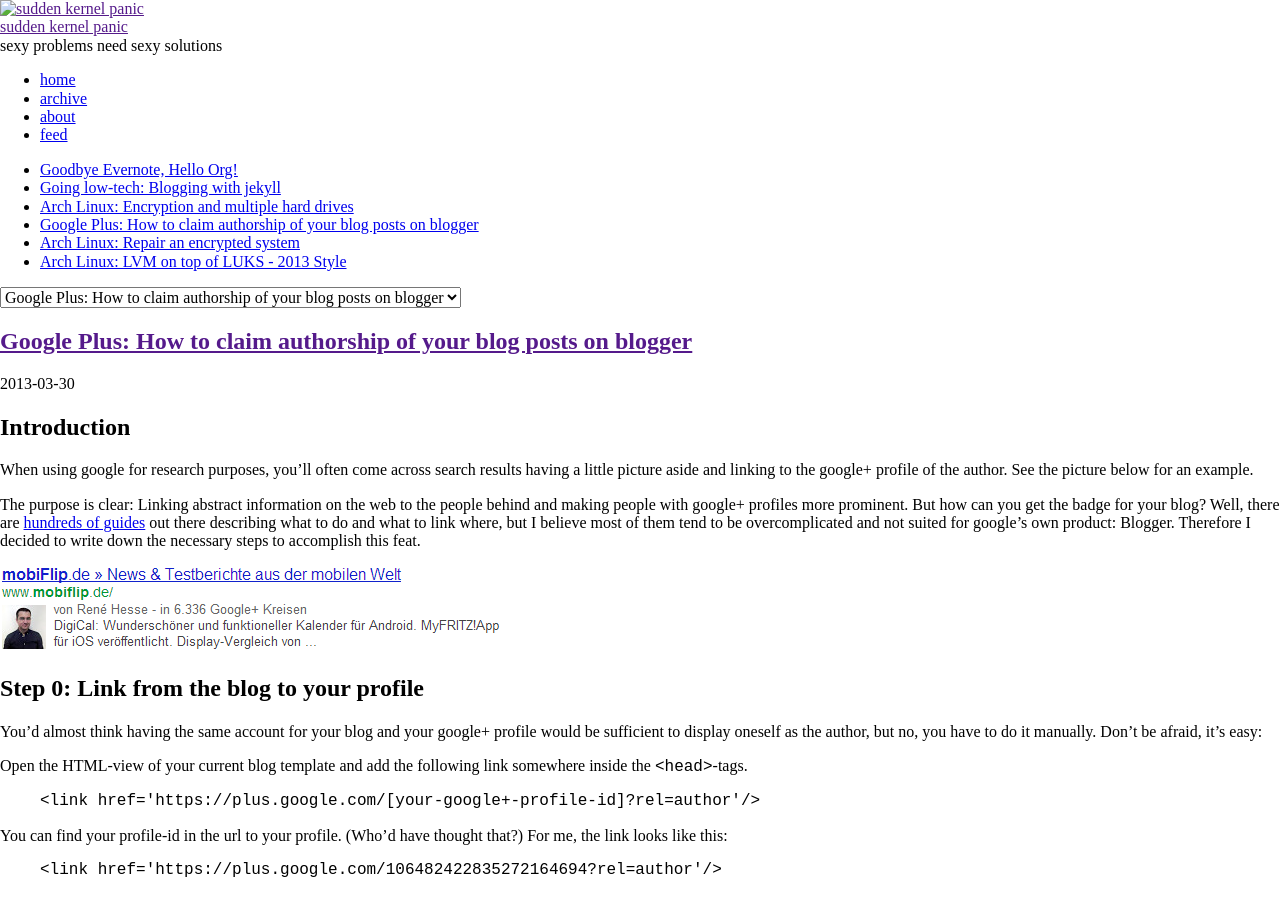
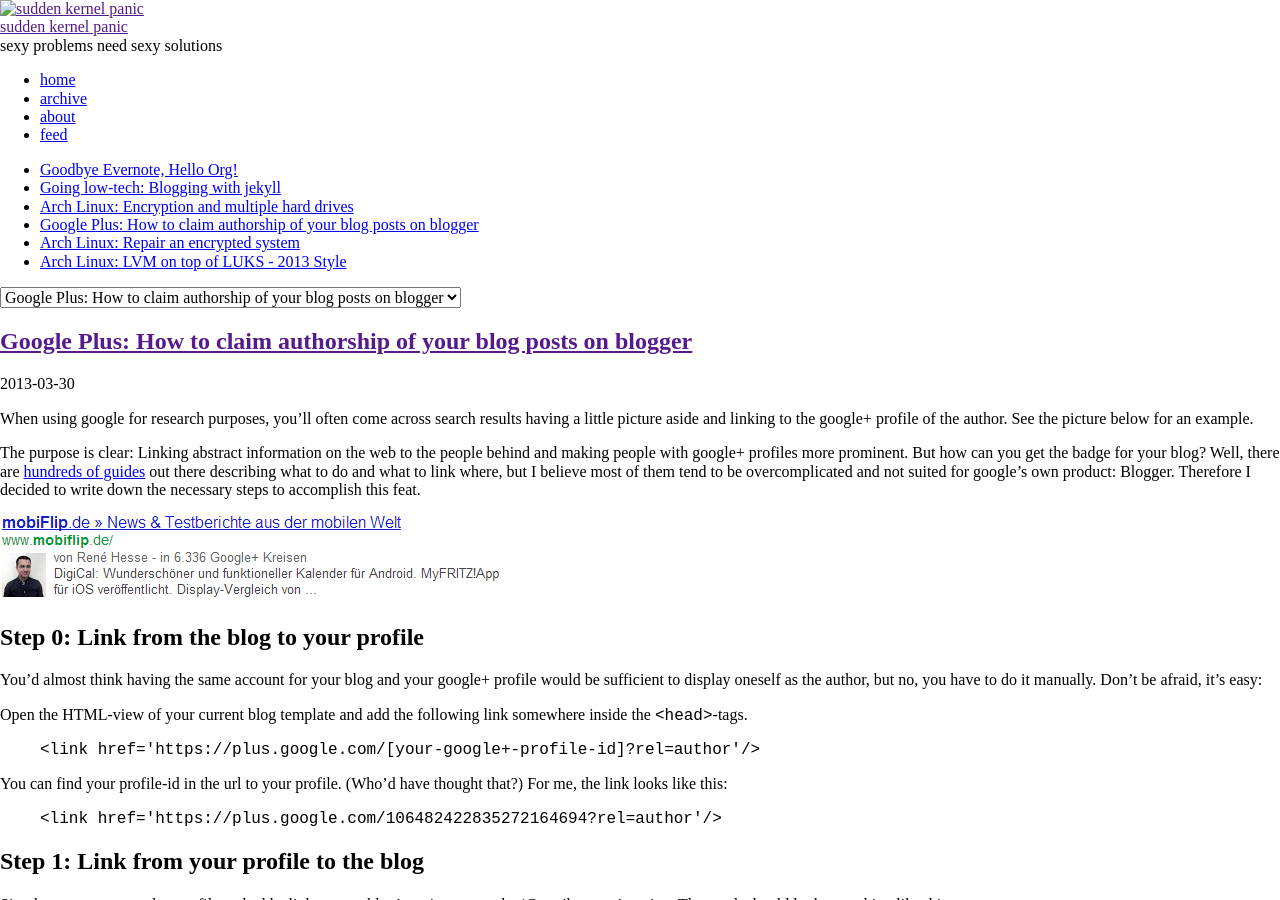
Before and after one commit to Bin7me/bin7me.github.io, a Jekyll site: the page built from _posts/2013-03-30-google-plus-how-to-claim-authorship-of.markdown, in a window 1280 px wide and 900 px high. Built offline with Jekyll 4.4.1, drawn with Linux system fonts in a browser that asks for light colours; nearby versions of some CDN libraries; library files that are not in the unit come from our copies; Markdown is read by kramdown in place of the engine named in the settings.

Commit message:
removed 'Introduction'-headline

```diff
--- a/_posts/2013-03-23-arch-linux-lvm-on-top-of-luks-2013-style.markdown
+++ b/_posts/2013-03-23-arch-linux-lvm-on-top-of-luks-2013-style.markdown
@@ -3,7 +3,6 @@
 title: "Arch Linux: LVM on top of LUKS - 2013 Style"
 category: linux
 ---
-## Introduction
 
 Having not installed arch linux for some time, I was kind of surprised that the installer got abolished and replaced with pacstrap. Simon Dittlmann did a great job [describing an encrypted setup on arch linux](http://www.pindarsign.de/webblog/wp-trackback.php?p=767), but his guide is a bit outdated.
 
--- a/_posts/2013-03-28-arch-linux-repair-an-encrypted-system.markdown
+++ b/_posts/2013-03-28-arch-linux-repair-an-encrypted-system.markdown
@@ -3,7 +3,6 @@
 title: "Arch Linux: Repair an encrypted system"
 category: linux
 ---
-## Introduction
 
 The following article is for novice to medium users who broke their encrypted system, be it by accident, stupidity or choice. It'll show you how to regain access to your hard drive and conduct a repair attempt, but *not* tell you how to repair a broken encryption (e.g. corrupted headers), because without having countermeasures in place (e.g. backups of said headers) your data is probably lost for good.
 
--- a/_posts/2013-03-30-google-plus-how-to-claim-authorship-of.markdown
+++ b/_posts/2013-03-30-google-plus-how-to-claim-authorship-of.markdown
@@ -3,7 +3,6 @@
 title: "Google Plus: How to claim authorship of your blog posts on blogger"
 category: entropy
 ---
-## Introduction
 
 When using google for research purposes, you'll often come across search results having a little picture aside and linking to the google+ profile of the author. See the picture below for an example.
 
--- a/_posts/2013-05-14-arch-linux-encryption-and-multiple-hard-drives.markdown
+++ b/_posts/2013-05-14-arch-linux-encryption-and-multiple-hard-drives.markdown
@@ -3,7 +3,6 @@
 title: "Arch Linux: Encryption and multiple hard drives"
 category: linux
 ---
-## Introduction
 
 There are many guides out there explaining how to do a full-system encryption on Linux, but most of them, including [my own][lvmOnLuks2013], have a little flaw: They focus on systems with exactly one hard drive. However nowadays hard disks are cheap, SSD+HDD combinations are getting more popular and even some notebooks (like my glorious Thinkpad T520) have multiple drives.
 
--- a/_posts/2013-09-08-going-low-tech-blogging-with-jekyll.markdown
+++ b/_posts/2013-09-08-going-low-tech-blogging-with-jekyll.markdown
@@ -3,7 +3,7 @@
 title: "Going low-tech: Blogging with jekyll"
 category: life
 ---
-## Introduction
+
 Most of the groundwork is done, therefore I can finally explain what happend here:
 
 I started my blog on [blogger.com][blogger] because it seemed like a quick and convenient way to publish my occasional article about GNU/Linux, life and technology, but over time I got a bit annoyed with it. The system generates the current view dynamically with heavy use of javascript which leads to parts of the page breaking frequently if one of the content delivery servers doesn't respond in time. On my blog, prime candidates for this kind of breakage were the top and the slide-in navigation. A blog with most of the navigation missing? No, thanks. In addition to that I had no control over the source code and the rich text editor behaves nothing like my usual tools of the trade. Those were itches I definitely wanted to be scratched.
--- a/_posts/2013-11-08-goodbye-evernote-hello-org-mode.markdown
+++ b/_posts/2013-11-08-goodbye-evernote-hello-org-mode.markdown
@@ -3,7 +3,7 @@
 title: "Goodbye Evernote, Hello Org!"
 category: technology
 ---
-## Introduction
+
 It finally happened. I got hooked on [Emacs][emacs] [Org-mode][orgmode]. And the worst part: I felt right at home. Though some keybindings are still mind-boggling, Emacs is going strong to become my text editor of choice for most use-cases. (Don't worry VIM, I still love you) Org-mode on the other hand is going strong to become my PIM-tool of choice, at least for notes and todos and maybe a bit of my calendar. Thus, I now have two tools trying to fill the same void in my life: [Evernote][evernote] and Org. Evernote has a slick smartphone application and a polished web-interface, Org is free software, based on the glory of plain text and incredibly powerful. (And it gives more geek-cred) Let's see if the latter can replace the former.
 
 <!--more-->
```
